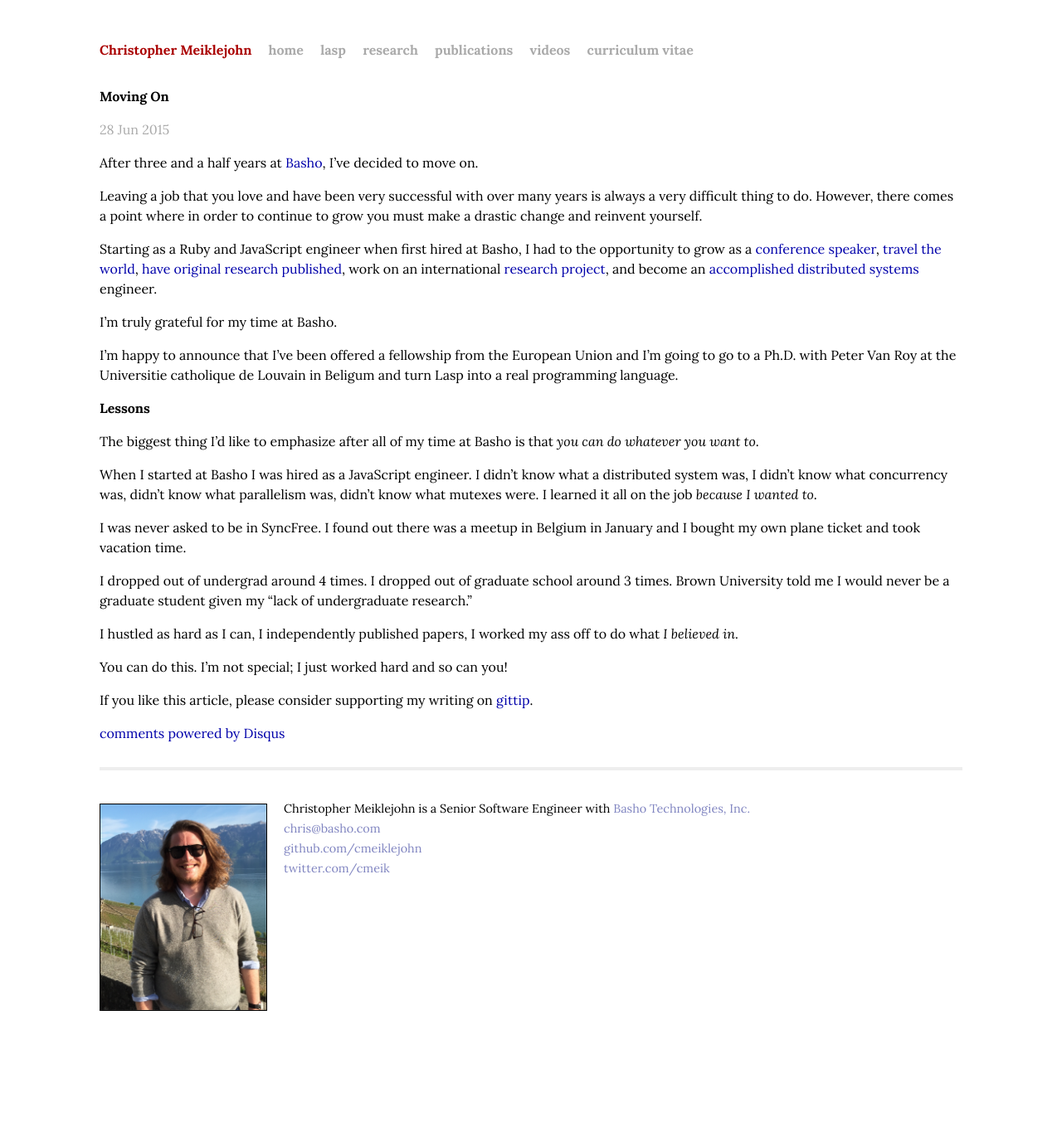
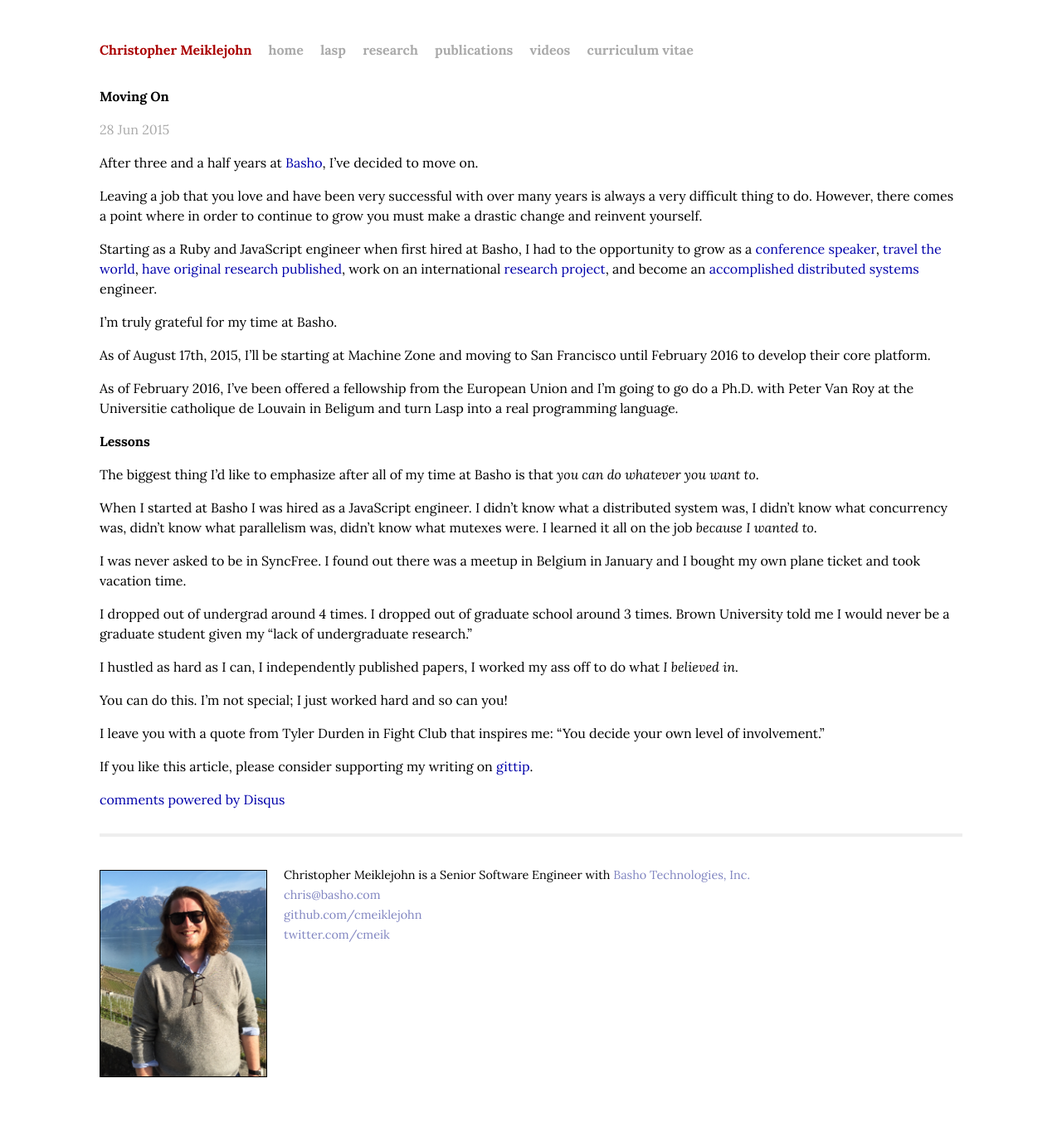
Before and after one commit to cmeiklejohn/cmeiklejohn.github.io, a Jekyll site: the page built from _posts/2015-06-28-moving-on.markdown, in a window 1280 px wide. Shown: the whole page at 83% size. Built offline with Jekyll 4.4.1, drawn with Linux system fonts in a browser that asks for light colours; comment, search, counter and statistics services are not loaded; before the commit the page ends 1273 px from its top, so only the background shows below that.

Commit message:
Changes.

```diff
--- a/_posts/2015-06-28-moving-on.markdown
+++ b/_posts/2015-06-28-moving-on.markdown
@@ -17,8 +17,11 @@ Starting as a Ruby and JavaScript engineer when first hired at Basho, I had to t
 
 I'm truly grateful for my time at Basho.
 
-I'm happy to announce that I've been offered a fellowship from the
-European Union and I'm going to go to a Ph.D. with Peter Van Roy at the
+As of August 17th, 2015, I'll be starting at Machine Zone and moving to San
+Francisco until February 2016 to develop their core platform.
+
+As of February 2016, I've been offered a fellowship from the European
+Union and I'm going to go do a Ph.D. with Peter Van Roy at the
 Universitie catholique de Louvain in Beligum and turn Lasp into a real
 programming language.
 
@@ -44,3 +47,6 @@ I hustled as hard as I can, I independently published papers, I worked
 my ass off to do what *I believed in.*
 
 You can do this.  I'm not special; I just worked hard and so can you!
+
+I leave you with a quote from Tyler Durden in Fight Club that inspires
+me: "You decide your own level of involvement."
```
